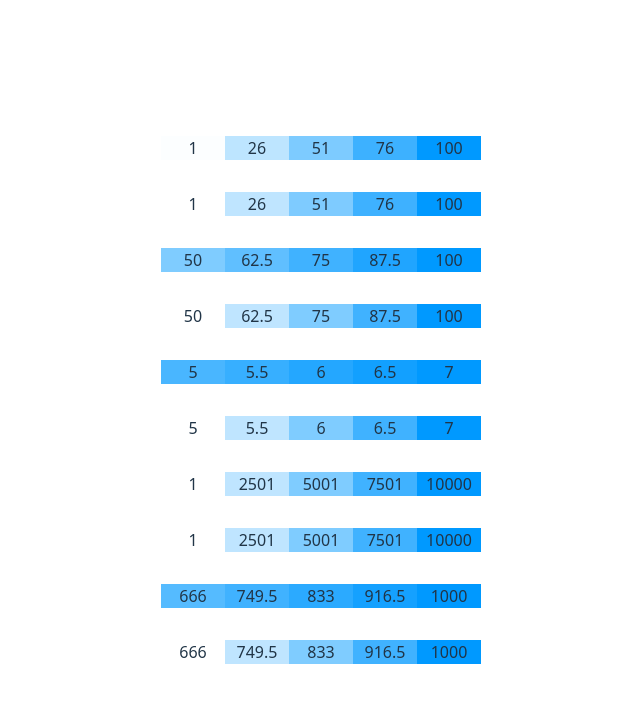
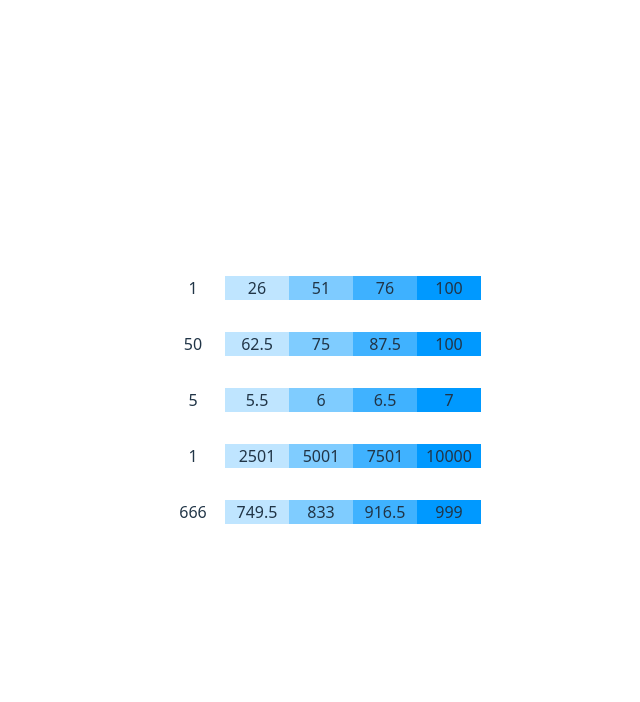
Before and after one commit to reergymerej/colorizer, a React (Vite) app: page / in a window 1280 px wide. Shown: the top 702 px of the page, without its empty margins (319-959 px from the left). Built offline with nearby package versions, Linux system fonts and the light colour scheme.

Commit message:
make scaled range default

```diff
--- a/src/App.tsx
+++ b/src/App.tsx
@@ -18,7 +18,7 @@ const scale = (value: number, min: number, max: number): number => {
   return scaledValue / rangeLength
 }
 
-const Range = ({ values, backgroundColor, relativeScale }: PropsRange) => {
+const Range = ({ values, backgroundColor, relativeScale = true }: PropsRange) => {
   const min = Math.min(...values)
   const max = Math.max(...values)
   const scaleMin = relativeScale ? min : 0
@@ -31,7 +31,7 @@ const Range = ({ values, backgroundColor, relativeScale }: PropsRange) => {
           opacity,
         }
         return (
-          <div className="Value">
+          <div className="Value" key={value}>
             <div className="bg" style={style} />
             <span>{value}</span>
           </div>
@@ -72,8 +72,8 @@ const ranges: Range[] = [
     values: generateRange(1, 10000),
   },
   {
-    id: '666 - 1000',
-    values: generateRange(666, 1000),
+    id: '666 - 999',
+    values: generateRange(666, 999),
   }
 ]
 
@@ -84,15 +84,15 @@ function App() {
         return (
           <React.Fragment key={range.id}>
             <>
-              <Range key={range.id}
+              <Range key={range.id + 'relative'}
                 values={range.values}
                 backgroundColor='#09f'
               />
-              <Range key={range.id + 'relative'}
+              {/* <Range key={range.id}
                 values={range.values}
                 backgroundColor='#09f'
-                relativeScale
-              />
+                relativeScale={false}
+              /> */}
             </>
           </React.Fragment>
         )
```
